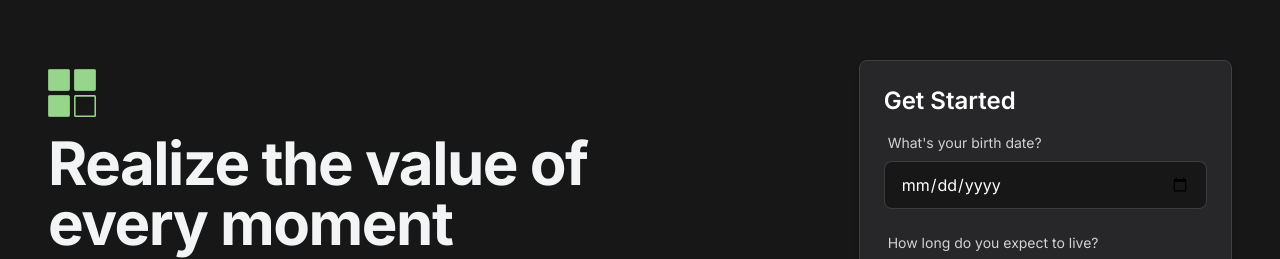
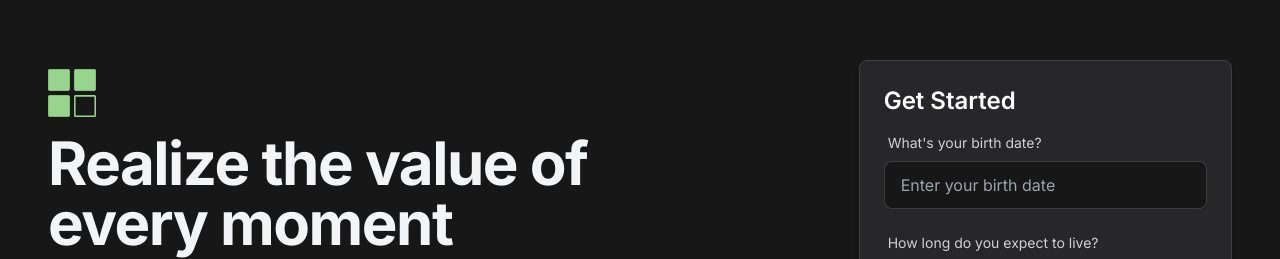
Before and after one commit to fabianlee1211/in-time-life-calendar, a Next.js app: page / in a window 1280 px wide. Shown: the part 121-380 px from the top of the page. Built offline with nearby package versions, Linux system fonts and the light colour scheme.

Commit message:
feat: add react datepicker

```diff
--- a/package.json
+++ b/package.json
@@ -21,6 +21,7 @@
     "next": "13.1.2",
     "next-seo": "5.15.0",
     "react": "18.2.0",
+    "react-datepicker": "4.8.0",
     "react-dom": "18.2.0",
     "react-hook-form": "7.42.1",
     "react-use": "17.4.0",
@@ -30,6 +31,7 @@
   "devDependencies": {
     "@types/node": "18.11.18",
     "@types/react": "18.0.26",
+    "@types/react-datepicker": "4.8.0",
     "@types/react-dom": "18.0.10",
     "autoprefixer": "10.4.13",
     "eslint": "8.32.0",
--- a/src/components/AppContainer.tsx
+++ b/src/components/AppContainer.tsx
@@ -1,4 +1,4 @@
-import SetupForm from './SetupForm';
+import SetupForm from './SetupForm/SetupForm';
 import Link from 'next/link';
 import { useRouter } from 'next/router';
 import { useConfig } from '@/hooks';
--- a/src/components/SetupForm.tsx
+++ b/src/components/SetupForm/SetupForm.tsx
@@ -1,52 +1,20 @@
-import { format, subDays, subYears, isBefore } from 'date-fns';
+import {
+  format,
+  subDays,
+  subYears,
+  isBefore,
+  isSameDay,
+  isValid,
+  isAfter
+} from 'date-fns';
 import cn from 'classnames';
 import { useRouter } from 'next/router';
-import { useForm } from 'react-hook-form';
+import { Controller, useForm } from 'react-hook-form';
 import { zodResolver } from '@hookform/resolvers/zod';
-import { z } from 'zod';
 import { DEFAULT_CONFIG, useConfig } from '@/hooks';
-
-const schema = z
-  .object({
-    birthDate: z.coerce
-      .date({
-        errorMap: () => {
-          return {
-            message: 'Please enter a valid date.'
-          };
-        }
-      })
-      .max(
-        new Date(format(new Date(), 'yyyy-MM-dd')),
-        "You can't be born in the future."
-      )
-      .transform((val) => String(val)),
-    expectedLifespan: z.coerce
-      .number()
-      .min(1, { message: 'You will probably live longer than that.' })
-      .max(120, {
-        message:
-          'Like your optimism but human beings are unlikely to live that long.'
-      })
-      .int('Please enter a whole number.')
-  })
-  .required()
-  .superRefine((val, ctx) => {
-    if (
-      isBefore(
-        new Date(val.birthDate),
-        subYears(new Date(), val.expectedLifespan + 1)
-      )
-    ) {
-      return ctx.addIssue({
-        code: z.ZodIssueCode.custom,
-        message: `Your expected lifespan is longer than your age.`,
-        path: ['expectedLifespan']
-      });
-    }
-  });
-
-type FormValues = z.infer<typeof schema>;
+import DatePicker, { CalendarContainer } from 'react-datepicker';
+import classNames from 'classnames';
+import { schema, type SetupFormValues } from './schema';
 
 export default function SetupForm() {
   const router = useRouter();
@@ -55,13 +23,14 @@ export default function SetupForm() {
   const {
     register,
     handleSubmit,
+    control,
     formState: { errors }
   } = useForm({
     resolver: zodResolver(schema),
     defaultValues: DEFAULT_CONFIG
   });
 
-  function onSubmit(data: FormValues) {
+  function onSubmit(data: SetupFormValues) {
     setConfig({
       birthDate: format(new Date(data.birthDate), 'yyyy-MM-dd'),
       expectedLifespan: data.expectedLifespan
@@ -80,13 +49,43 @@ export default function SetupForm() {
             What's your birth date?
           </span>
         </label>
-        <input
-          type="date"
-          {...register('birthDate')}
-          placeholder="Enter your birth date"
-          className={cn('input input-bordered w-full', {
-            'input-error': !!errors.birthDate
-          })}
+        <Controller
+          control={control}
+          name="birthDate"
+          render={({ field }) => (
+            <DatePicker
+              dateFormat="yyyy/MM/dd"
+              selected={field.value ? new Date(field.value) : null}
+              placeholderText="Enter your birth date"
+              onChange={(date) => field.onChange(date)}
+              customInput={
+                <input
+                  className={cn('input input-bordered w-full', {
+                    'input-error': !!errors.birthDate
+                  })}
+                />
+              }
+              calendarContainer={({ className, children }) => {
+                return (
+                  <CalendarContainer
+                    className={classNames(
+                      className,
+                      'border-zinc-700 border-1 bg-base-100 rounded-md'
+                    )}
+                  >
+                    {children}
+                  </CalendarContainer>
+                );
+              }}
+              dayClassName={(date) => {
+                const isSelectedDate = isSameDay(date, new Date(field.value));
+                return classNames('text-zinc-500 font-medium', {
+                  'bg-primary text-white hover:bg-primary/50': isSelectedDate,
+                  'hover:bg-zinc-700 bg-base-100': !isSelectedDate
+                });
+              }}
+            />
+          )}
         />
         <label className="label">
           {!!errors.birthDate && (
--- /dev/null
+++ b/src/components/SetupForm/schema.ts
@@ -0,0 +1,53 @@
+import { z } from 'zod';
+import { format, subYears, isBefore, isValid, isAfter } from 'date-fns';
+
+export const schema = z
+  .object({
+    birthDate: z.coerce.string(),
+    expectedLifespan: z.coerce
+      .number()
+      .min(1, { message: 'You will probably live longer than that.' })
+      .max(120, {
+        message:
+          'Like your optimism but human beings are unlikely to live that long.'
+      })
+      .int('Please enter a whole number.')
+  })
+  .required()
+  .superRefine((val, ctx) => {
+    if (!isValid(new Date(val.birthDate))) {
+      return ctx.addIssue({
+        code: z.ZodIssueCode.invalid_date,
+        message: 'Please enter a valid date.',
+        path: ['birthDate']
+      });
+    }
+
+    if (
+      isAfter(
+        new Date(val.birthDate),
+        new Date(format(new Date(), 'yyyy-MM-dd'))
+      )
+    ) {
+      return ctx.addIssue({
+        code: z.ZodIssueCode.invalid_date,
+        message: `You can't be born in the future.`,
+        path: ['birthDate']
+      });
+    }
+
+    if (
+      isBefore(
+        new Date(val.birthDate),
+        subYears(new Date(), val.expectedLifespan + 1)
+      )
+    ) {
+      return ctx.addIssue({
+        code: z.ZodIssueCode.custom,
+        message: `Your expected lifespan is longer than your age.`,
+        path: ['expectedLifespan']
+      });
+    }
+  });
+
+export type SetupFormValues = z.infer<typeof schema>;
--- a/src/pages/_app.tsx
+++ b/src/pages/_app.tsx
@@ -1,7 +1,8 @@
 import Layout from '@/components/Layout';
-import '@/styles/globals.css';
 import type { AppProps } from 'next/app';
 import { Analytics } from '@vercel/analytics/react';
+import 'react-datepicker/dist/react-datepicker.css';
+import '@/styles/globals.css';
 
 export default function App({ Component, pageProps }: AppProps) {
   return (
--- a/src/styles/globals.css
+++ b/src/styles/globals.css
@@ -23,18 +23,6 @@ h6 {
   letter-spacing: -0.025em;
 }
 
-input[type='date'] {
-  display: block;
-  -webkit-appearance: textfield;
-  -moz-appearance: textfield;
-  min-height: 1.2em;
-}
-
-input::-webkit-datetime-edit {
-  display: block;
-  padding: 0;
-}
-
 #__next > main {
   min-height: 100vh;
   display: flex;
@@ -48,3 +36,20 @@ input::-webkit-datetime-edit {
 .gray-shadow {
   text-shadow: 0 0 7px #0d0d0d;
 }
+
+.react-datepicker {
+  font-family: var(--font-inter), sans-serif;
+  box-shadow: 0 0 20px #171717;
+}
+
+.react-datepicker__header {
+  @apply bg-base-300 border-0;
+}
+
+.react-datepicker__header * {
+  @apply text-zinc-200;
+}
+
+.react-datepicker__navigation-icon {
+  top: 5px;
+}
```
Also changed, not shown: 1 other file (tests, documents, lock files or other folders).
